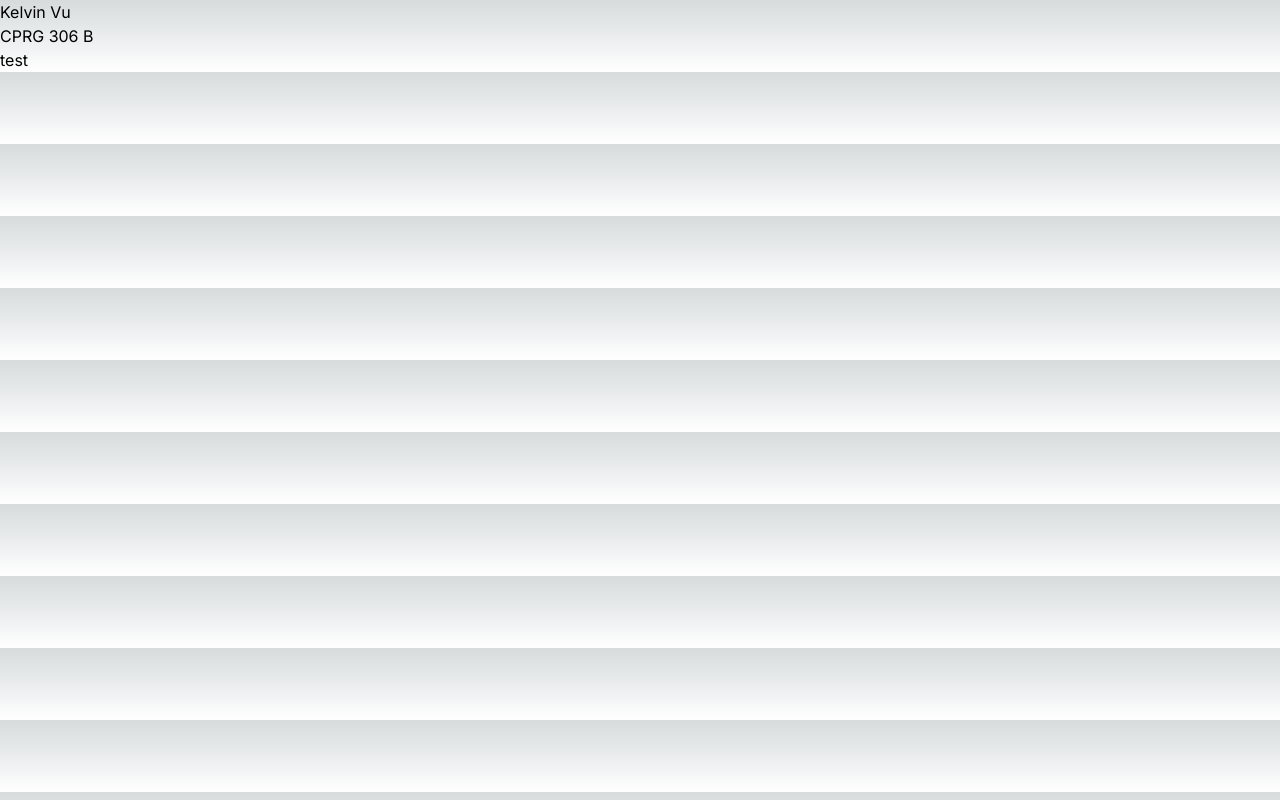
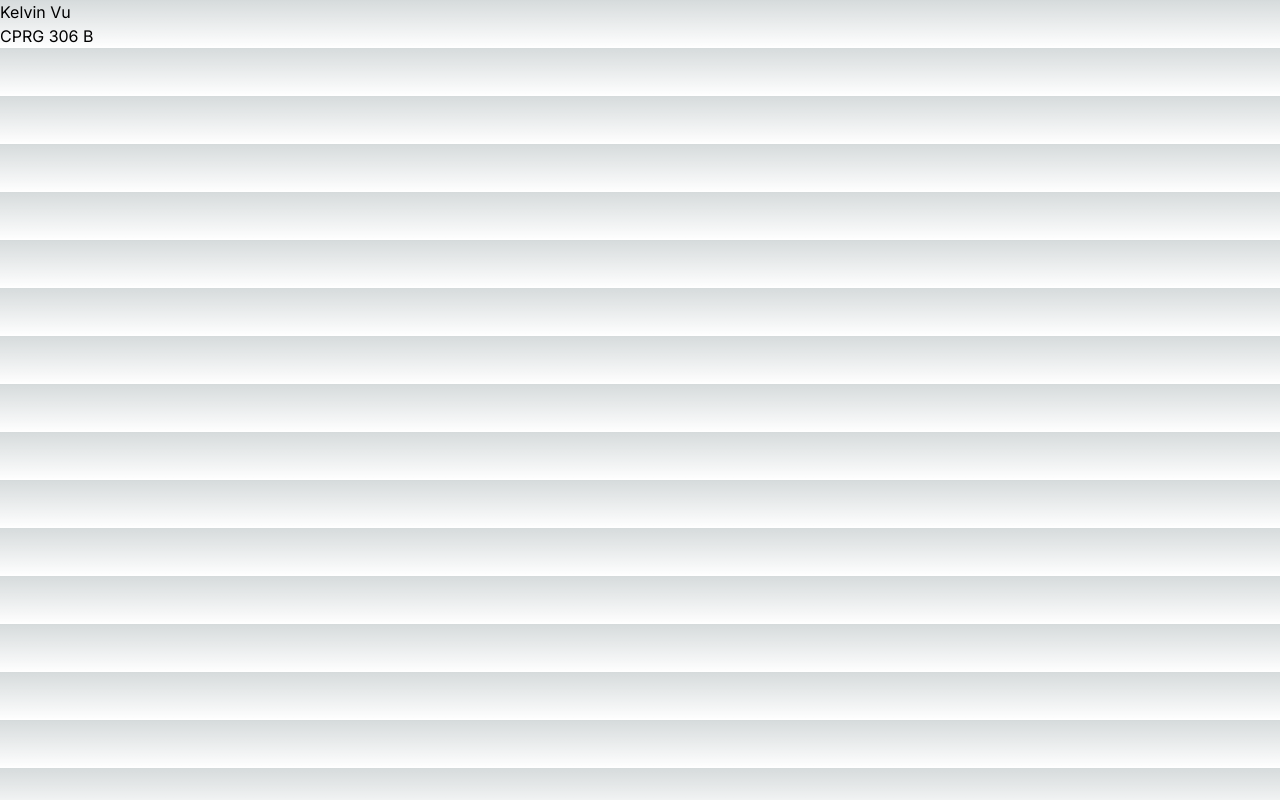
Before and after one commit to kelvinvu19/cprg306-assignments, a Next.js app: page / in a window 1280 px wide. Built offline with nearby package versions, Linux system fonts and the light colour scheme.

Commit message:
Update page.js

```diff
--- a/app/page.js
+++ b/app/page.js
@@ -23,7 +23,6 @@ function GitHubRepository() {
   return (
     <div>
       <Link href="https://github.com/kelvinvu19/cprg306-assignments">
-        <a>test</a>
     </Link>
     </div>
   );
```
